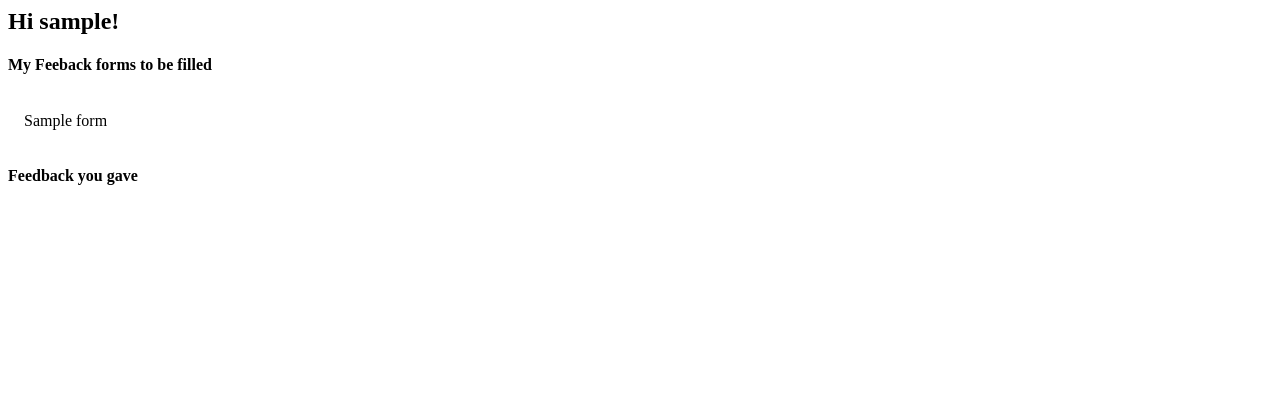
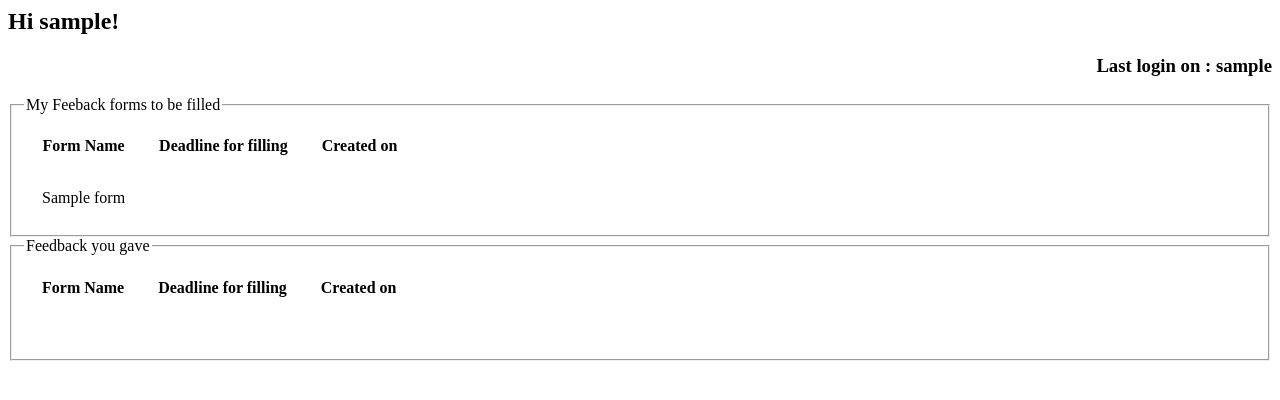
Before and after one commit to knightsamar/change_agent, a Django app: template templates/give_feedback/index.html in a window 1280 px wide. Shown: the top 400 px of the page. Run offline with Django 3.2, Linux system fonts and the light colour scheme; the template is opened without the code that fills it: most values are stand-ins (such as "Sample title", 1, 10 or a date in 2020); lists and menus that the app fills with data are empty.

Commit message:
Did the login and logout.. tried to remove the security loopholes...and did many small small but important things.. check out for ur self..!!

```diff
--- a/templates/give_feedback/base.html
+++ b/templates/give_feedback/base.html
@@ -0,0 +1,2 @@
+
+<span align='right'> <input type='button' onClick="javascript:location.href='/ldap_login/logout'" value='Logout!' alt='Enough of form filling!'></span>
--- a/templates/give_feedback/index.html
+++ b/templates/give_feedback/index.html
@@ -1,35 +1,43 @@
+
 
 <h2> Hi {{username}}! </h2>
+<h3 align = 'right'>Last login on : {{login}}</h3>
 
-<h4> My Feeback forms to be filled </h4>
+<fieldset>
+<legend> My Feeback forms to be filled </legend>
 
-<table cellpadding='14'>
+<table cellpadding='16'>
+<th>Form Name</th><th>Deadline for filling</th><th>Created on</th>
    {% if not unform_list %}
       You have no new forms...!!
    {% else %}
     {% for form in unform_list %}
       {% if today < form.deadline_for_filling %}
-        <tr><td> <a href='./{{form.id}}/show'>{{ form.title }}</a><td bgcolor='#983fac'>{{form.deadline_for_filling}}</li>
+        <tr bgcolor='red'onMouseOver='stylr.backgroundcolor='green''><td> <a href='./{{form.id}}/show'>{{ form.title }}</a></td><td>{{form.deadline_for_filling}}</td><td>{{form.created_on}}</tr>
       {% else %}
-        <td>{{ form.title }}
+        <tr><td>{{ form.title }}</td></tr>
       {% endif %}
     {% endfor %}
    {% endif %}
 </table>
-
-<h4> Feedback you gave </h4>
+</fieldset>
+<fieldset>
+<legend> Feedback you gave </legend>
 
 <table cellpadding='16'>
+  <th>Form Name</th><th>Deadline for filling</th><th>Created on</th>
    {% if not form_list %}
      You have no filled forms
    {% else %}
     {% for form in form_list %}
       {% if today < form.feedbackForm.deadline_for_filling  %}
-         <tr> <td><a href='./{{form.id}}/preview.html'>{{form.feedbackForm.title}}</a><td>{{form.feedbackForm.deadline_for_filling}}</li>
+         <tr> <td><a href='./{{form.id}}/preview.html'>{{form.feedbackForm.title}}</a></td>
       {% else %}
-        <td>{{ form.feedbackForm.title }}
+        <tr><td><a href = './{{form.id}}/preview.html'>{{ form.feedbackForm.title }}</a></td>
       {% endif %}
+	<td>{{form.feedbackForm.deadline_for_filling}}<td>{{form.feedbackForm.created_on}}</td></tr>
 
        {% endfor %}
     {% endif %}
 </table>
+</fieldset>
--- a/templates/give_feedback/preview.html
+++ b/templates/give_feedback/preview.html
@@ -1,6 +1,6 @@
 <h3 align='center'> {{ form.title }}<br>
 Form Preview :)</h3>
-Submitted by {{user}}<br>
+Submitted by {{sub}}<br>
 {% for v in answer %}
     Q. {{ v.question.text }} <br/>
     A.
@@ -17,7 +17,7 @@ Submitted by {{user}}<br>
 {% endfor %}
 
 {% if form.deadline_for_filling < date %}
-  <br/> The deadline for fillling has exceeded. you cannot edit the form..!!<br/>
+  <br/> <font color='red'>The deadline for fillling has exceeded. you cannot edit the form..!!<br/></font>
 {% else %}
 
 <form action = "/give_feedback/edit/" method='post'>
--- a/templates/give_feedback/submit.html
+++ b/templates/give_feedback/submit.html
@@ -1,5 +1,5 @@
 <h3 align='center'> {{ form.title }} </h3>
-<h4 align='center'> Thank you for wasting your time..!!!! <br> Your feedback is valuable to us..!!</h4>
+<h4 align='center'> Thank you for giving us your feedback..!!!! <br> Your feedback is valuable to us..!!</h4>
 <br><br><BR>
 <!--your submission id is : {{submissionID}}-->
 <form action = "/give_feedback/{{submissionID}}/preview.html" method = "get">
```
Also changed, not shown: give_feedback/views.py (+17 -5 lines), ldap_login/views.py (+38 -1 lines), 1 other file.
